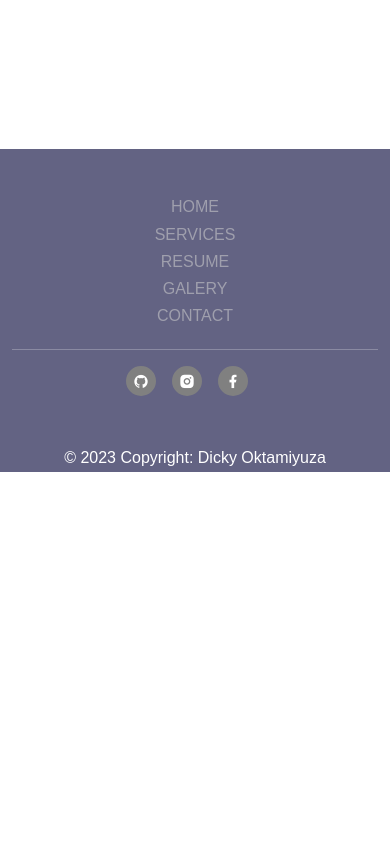
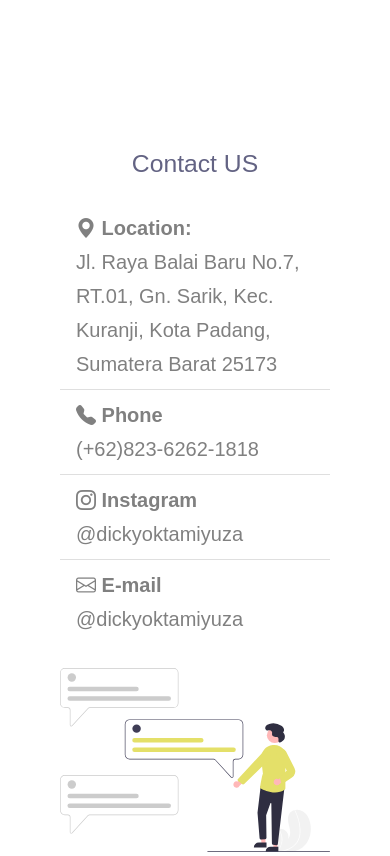
Before and after one commit to dickyoktamiyuza/dicky.github.io, a plain HTML site: page index.html in a window 390 px wide. Shown: the part 6760-7616 px from the top of the page. Before the commit the page ends 7232 px from the top, so only its background shows below. Drawn offline with nearby package versions, Linux system fonts and the light colour scheme; some packages are replaced by stand-ins of ours; a script that the page names is missing; a web font is replaced by a local one.

Commit message:
update contact

```diff
--- a/index.html
+++ b/index.html
@@ -323,6 +323,45 @@
             </div>
     </section>
 
+    <section class="p-5" id="contact">
+        <div class="container">
+            <div class="row g-4 align-items-center">
+                <div class="col-md" data-aos="fade-down" data-aos-easing="linear" data-aos-duration="1500">
+                    <h2 class="text-center mb-4">Contact US</h2>
+                    <ul class="list-group list-group-flush lead">
+                        <li class="list-group-item" data-aos="fade-down" data-aos-easing="linear"
+                            data-aos-duration="1500">
+                            <i class="bi bi-geo-alt-fill"></i>
+                            <span class="fw-bold">Location:</span><br>
+                            Jl. Raya Balai Baru No.7, RT.01, Gn. Sarik, Kec. Kuranji, Kota Padang, Sumatera Barat 25173
+                        </li>
+                        <li class="list-group-item" data-aos="fade-down" data-aos-easing="linear"
+                            data-aos-duration="1600">
+                            <i class="bi bi-telephone-fill"></i>
+                            <span class="fw-bold">Phone</span><br>
+                            (+62)823-6262-1818
+                        </li>
+                        <li class="list-group-item" data-aos="fade-down" data-aos-easing="linear"
+                            data-aos-duration="1700">
+                            <i class="bi bi-instagram"></i>
+                            <span class="fw-bold">Instagram</span><br>
+                            @dickyoktamiyuza
+                        </li>
+                        <li class="list-group-item" data-aos="fade-down" data-aos-easing="linear"
+                            data-aos-duration="1800">
+                            <i class="bi bi-envelope"></i>
+                            <span class="fw-bold">E-mail</span><br>
+                            @dickyoktamiyuza
+                        </li>
+                    </ul>
+                </div>
+                <div class="col-md" data-aos="fade-down" data-aos-easing="linear" data-aos-duration="1900">
+                    <img class="img-fluid d-lg-block" src="images/contact.svg" alt="contact">
+                </div>
+            </div>
+        </div>
+    </section>
+
     <!-- Footer -->
     <footer class="text-center text-white" style="background-color: #636383">
         <div class="container">
```
